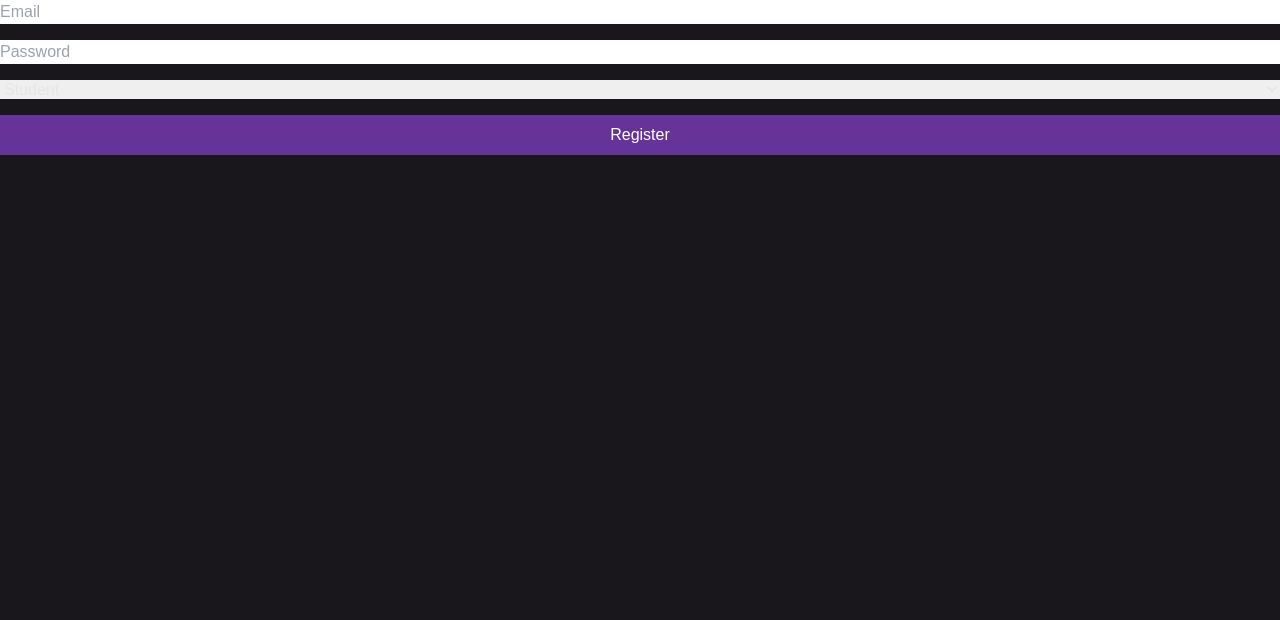
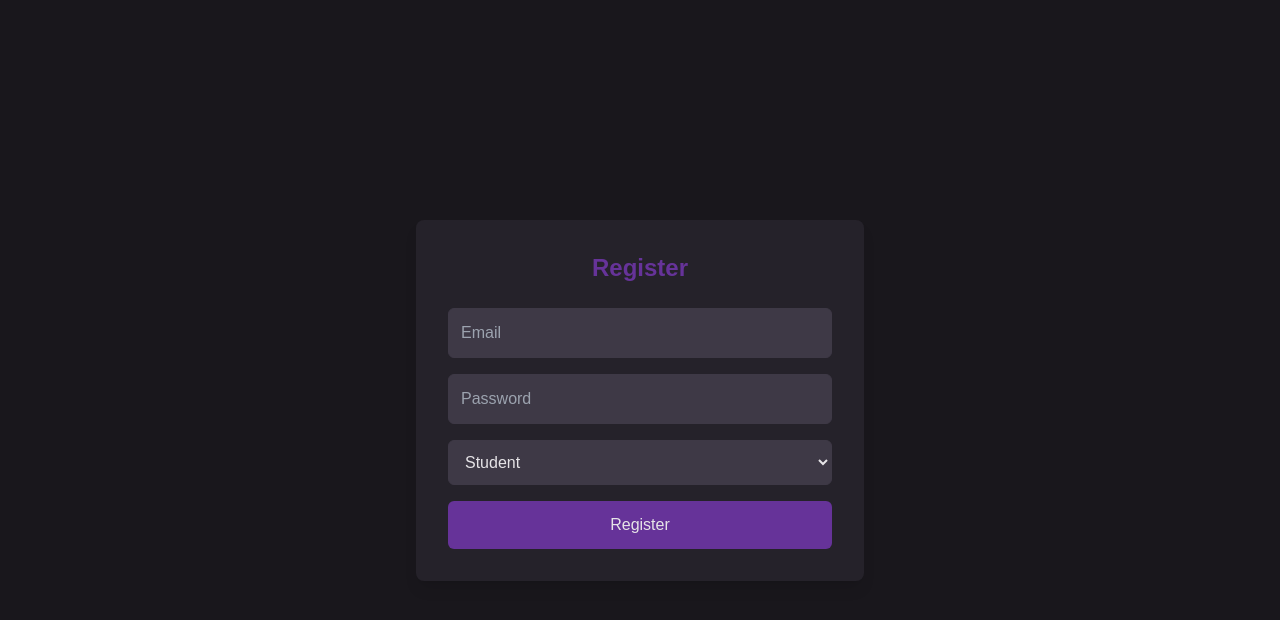
Before and after one commit to Ricksanchez-c137-og/vax-labs-new, a Next.js app: page /companies/company-registration in a window 1280 px wide. Shown: the top 620 px of the page. Built offline with nearby package versions, Linux system fonts and the light colour scheme.

Commit message:
make the frontend a bit better for login/register

```diff
--- a/app/(Students)/students/student-login/page.tsx
+++ b/app/(Students)/students/student-login/page.tsx
@@ -44,16 +44,18 @@ export default function Login() {
     }
   };
 
-
   return (
-    <form onSubmit={handleLogin} className="flex flex-col space-y-4">
+    <div className="min-h-screen flex items-center justify-center bg-background text-foreground font-ubuntu">
+      <div className="bg-card p-8 rounded-lg shadow-md w-full max-w-md">
+        <h2 className="text-3xl font-bold text-primary mb-6 text-center">Login</h2>
+        <form onSubmit={handleLogin} className="space-y-6">
           <input
             type="email"
             placeholder="Email"
             value={email}
             onChange={(e) => setEmail(e.target.value)}
             required
-        className="p-2 border rounded"
+            className="w-full p-4 border border-border rounded-lg bg-card text-foreground placeholder-muted-foreground focus:outline-none focus:ring-2 focus:ring-primary"
           />
           <input
             type="password"
@@ -61,12 +63,17 @@ export default function Login() {
             value={password}
             onChange={(e) => setPassword(e.target.value)}
             required
-        className="p-2 border rounded"
+            className="w-full p-4 border border-border rounded-lg bg-card text-foreground placeholder-muted-foreground focus:outline-none focus:ring-2 focus:ring-primary"
           />
-      <button type="submit" className="bg-primary text-white px-4 py-2 rounded">
+          <button
+            type="submit"
+            className="w-full bg-primary text-foreground py-3 rounded-lg hover:bg-primary-foreground transition-all"
+          >
             Login
           </button>
-      {error && <p className="text-red-500">{error}</p>}
+          {error && <p className="text-red-500 text-sm text-center mt-2">{error}</p>}
         </form>
+      </div>
+    </div>
   );
 }
--- a/app/(Students)/students/student-registration/page.tsx
+++ b/app/(Students)/students/student-registration/page.tsx
@@ -12,6 +12,7 @@ export default function Register() {
     e.preventDefault();
     setError("");
 
+    try {
       const res = await fetch("/api/auth/register", {
         method: "POST",
         headers: { "Content-Type": "application/json" },
@@ -25,18 +26,50 @@ export default function Register() {
         const data = await res.json();
         setError(data.error || "An error occurred.");
       }
+    } catch (err) {
+      setError("An unexpected error occurred.");
+      console.error(err);
+    }
   };
 
   return (
+    <div className="flex items-center justify-center min-h-screen bg-background">
+      <div className="bg-card p-8 rounded-lg shadow-lg max-w-md w-full">
+        <h2 className="text-2xl font-bold text-center text-primary mb-6">Register</h2>
         <form onSubmit={handleRegister} className="flex flex-col space-y-4">
-      <input type="email" placeholder="Email" value={email} onChange={(e) => setEmail(e.target.value)} required />
-      <input type="password" placeholder="Password" value={password} onChange={(e) => setPassword(e.target.value)} required />
-      <select value={role} onChange={(e) => setRole(e.target.value)}>
+          <input
+            type="email"
+            placeholder="Email"
+            value={email}
+            onChange={(e) => setEmail(e.target.value)}
+            required
+            className="p-3 rounded-md bg-input text-foreground border border-border focus:outline-none focus:ring-2 focus:ring-primary"
+          />
+          <input
+            type="password"
+            placeholder="Password"
+            value={password}
+            onChange={(e) => setPassword(e.target.value)}
+            required
+            className="p-3 rounded-md bg-input text-foreground border border-border focus:outline-none focus:ring-2 focus:ring-primary"
+          />
+          <select
+            value={role}
+            onChange={(e) => setRole(e.target.value)}
+            className="p-3 rounded-md bg-input text-foreground border border-border focus:outline-none focus:ring-2 focus:ring-primary"
+          >
             <option value="STUDENT">Student</option>
             <option value="COMPANY">Company</option>
           </select>
-      <button type="submit" className="bg-primary text-white px-4 py-2">Register</button>
-      {error && <p className="text-red-500">{error}</p>}
+          <button
+            type="submit"
+            className="w-full py-3 bg-primary text-foreground rounded-md hover:bg-primary-foreground transition-all"
+          >
+            Register
+          </button>
+          {error && <p className="text-red-500 text-center">{error}</p>}
         </form>
+      </div>
+    </div>
   );
 }
--- a/app/(companies)/companies/company-login/page.tsx
+++ b/app/(companies)/companies/company-login/page.tsx
@@ -44,16 +44,18 @@ export default function Login() {
     }
   };
 
-
   return (
-    <form onSubmit={handleLogin} className="flex flex-col space-y-4">
+    <div className="min-h-screen flex items-center justify-center bg-background text-foreground font-ubuntu">
+      <div className="bg-card p-8 rounded-lg shadow-md w-full max-w-md">
+        <h2 className="text-3xl font-bold text-primary mb-6 text-center">Login</h2>
+        <form onSubmit={handleLogin} className="space-y-6">
           <input
             type="email"
             placeholder="Email"
             value={email}
             onChange={(e) => setEmail(e.target.value)}
             required
-        className="p-2 border rounded"
+            className="w-full p-4 border border-border rounded-lg bg-card text-foreground placeholder-muted-foreground focus:outline-none focus:ring-2 focus:ring-primary"
           />
           <input
             type="password"
@@ -61,12 +63,17 @@ export default function Login() {
             value={password}
             onChange={(e) => setPassword(e.target.value)}
             required
-        className="p-2 border rounded"
+            className="w-full p-4 border border-border rounded-lg bg-card text-foreground placeholder-muted-foreground focus:outline-none focus:ring-2 focus:ring-primary"
           />
-      <button type="submit" className="bg-primary text-white px-4 py-2 rounded">
+          <button
+            type="submit"
+            className="w-full bg-primary text-foreground py-3 rounded-lg hover:bg-primary-foreground transition-all"
+          >
             Login
           </button>
-      {error && <p className="text-red-500">{error}</p>}
+          {error && <p className="text-red-500 text-sm text-center mt-2">{error}</p>}
         </form>
+      </div>
+    </div>
   );
 }
--- a/app/(companies)/companies/company-registration/page.tsx
+++ b/app/(companies)/companies/company-registration/page.tsx
@@ -12,6 +12,7 @@ export default function Register() {
     e.preventDefault();
     setError("");
 
+    try {
       const res = await fetch("/api/auth/register", {
         method: "POST",
         headers: { "Content-Type": "application/json" },
@@ -20,23 +21,55 @@ export default function Register() {
 
       if (res.ok) {
         alert("Registration successful. Please login.");
-      window.location.href = "/companies/company-login";
+        window.location.href = "/students/student-login";
       } else {
         const data = await res.json();
         setError(data.error || "An error occurred.");
       }
+    } catch (err) {
+      setError("An unexpected error occurred.");
+      console.error(err);
+    }
   };
 
   return (
+    <div className="flex items-center justify-center min-h-screen bg-background">
+      <div className="bg-card p-8 rounded-lg shadow-lg max-w-md w-full">
+        <h2 className="text-2xl font-bold text-center text-primary mb-6">Register</h2>
         <form onSubmit={handleRegister} className="flex flex-col space-y-4">
-      <input type="email" placeholder="Email" value={email} onChange={(e) => setEmail(e.target.value)} required />
-      <input type="password" placeholder="Password" value={password} onChange={(e) => setPassword(e.target.value)} required />
-      <select value={role} onChange={(e) => setRole(e.target.value)}>
+          <input
+            type="email"
+            placeholder="Email"
+            value={email}
+            onChange={(e) => setEmail(e.target.value)}
+            required
+            className="p-3 rounded-md bg-input text-foreground border border-border focus:outline-none focus:ring-2 focus:ring-primary"
+          />
+          <input
+            type="password"
+            placeholder="Password"
+            value={password}
+            onChange={(e) => setPassword(e.target.value)}
+            required
+            className="p-3 rounded-md bg-input text-foreground border border-border focus:outline-none focus:ring-2 focus:ring-primary"
+          />
+          <select
+            value={role}
+            onChange={(e) => setRole(e.target.value)}
+            className="p-3 rounded-md bg-input text-foreground border border-border focus:outline-none focus:ring-2 focus:ring-primary"
+          >
             <option value="STUDENT">Student</option>
             <option value="COMPANY">Company</option>
           </select>
-      <button type="submit" className="bg-primary text-white px-4 py-2">Register</button>
-      {error && <p className="text-red-500">{error}</p>}
+          <button
+            type="submit"
+            className="w-full py-3 bg-primary text-foreground rounded-md hover:bg-primary-foreground transition-all"
+          >
+            Register
+          </button>
+          {error && <p className="text-red-500 text-center">{error}</p>}
         </form>
+      </div>
+    </div>
   );
 }
```
Lines whose indentation alone changed are shown as unchanged.
